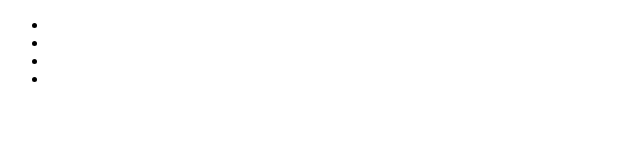
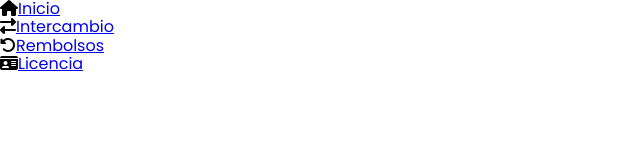
Before and after one commit to Blade-24/Shared, a plain HTML site: page index.html in a window 1280 px wide. Shown: the whole page, without its empty margins (0-640 px from the left). Drawn offline with Linux system fonts and the light colour scheme.

Commit message:
retoque le head añadi los iconos de la barra de navegacion y los aplique y comenze el css

```diff
--- a/index.html
+++ b/index.html
@@ -4,23 +4,29 @@
     <meta charset="UTF-8">
     <meta http-equiv="X-UA-Compatible" content="IE=edge">
     <meta name="viewport" content="width=device-width, initial-scale=1.0">
-    <meta name="description" content="Esta pagina esta hecha con 3 amigos los cuales nos propusimos este proyecto en conjunto para lograrlo">
+    <meta name="keywords" content="intercambio, productos, objetos">
+    <meta name="description" content="esta pagina sera de intercambio de productos del mismo tipo sea muebles tecnologicos o cualquier otro objeto">
     <meta name="author" content="Christopher Chacón, Brian Gracia, Veronica Ascencio">
+    <style>@import url('https://fonts.googleapis.com/css2?family=Poppins&display=swap');</style>
     <script src="https://kit.fontawesome.com/4d30898eec.js" crossorigin="anonymous"></script>
+    <link rel="stylesheet" href="style.css">
+    <link rel="stylesheet" href="normalize.css">
     <link rel="favicon" href="imgs/Logo-Ventana.ico">
-    <link rel="stylesheet" href="style.css">
     <title>Shared-page</title>
 </head>
 <body>
     <header>
         <nav class="nav">
-            <ul class="nav__ul">
-                <li class="nav__li"></li>
-                <li class="nav__li"></li>
-                <li class="nav__li"></li>
-                <li class="nav__li"></li>
-            </ul>
+            <div class="container">
+                <ul class="nav__ul">
+                    <li class="nav__li"><i class="fas fa-house"></i><a href="#">Inicio</a></li>
+                    <li class="nav__li"><i class="fas fa-right-left"></i><a href="#">Intercambio</a></li>
+                    <li class="nav__li"><i class="fas fa-rotate-left"></i><a href="#">Rembolsos</a></li>
+                    <li class="nav__li"><i class="fas fa-id-card"></i><a href="#">Licencia</a></li>
+                </ul>
+            </div>
         </nav>
     </header>
+
 </body>
 </html>
--- a/style.css
+++ b/style.css
@@ -1,3 +1,4 @@
 * {
-
+    font-family: 'Poppins', sans-serif;
+    font-size: 400;
 }
```
